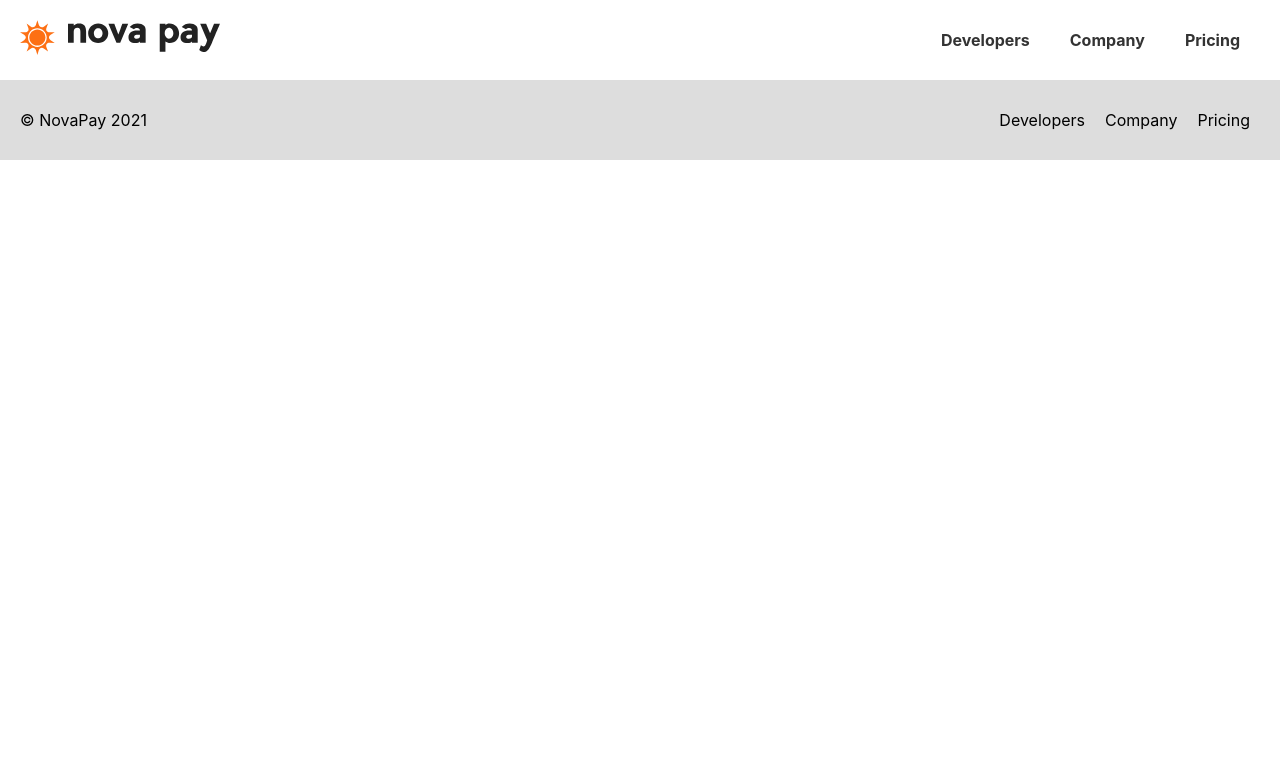
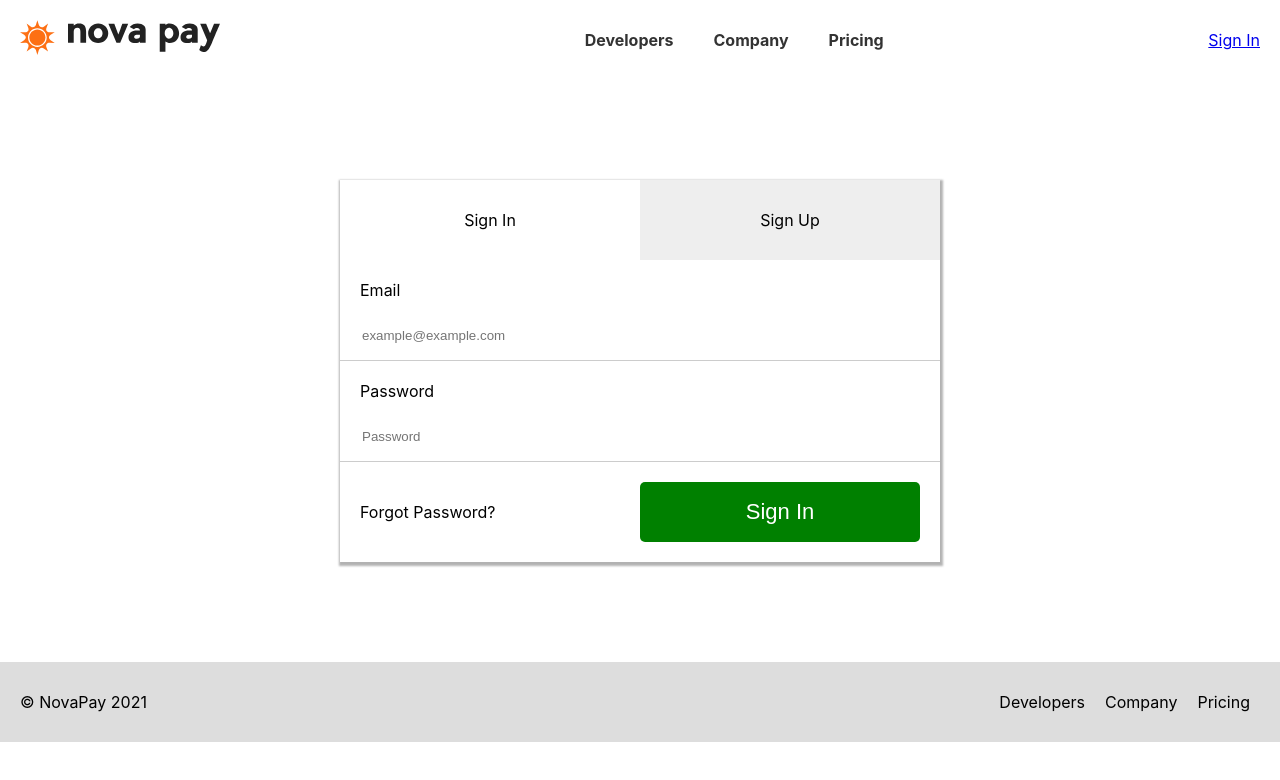
Before and after one commit to brthiess/nova-pay-front-end, a React (Create React App) app: page /sign-in in a window 1280 px wide. Shown: the top 780 px of the page. Built offline with nearby package versions, Linux system fonts and the light colour scheme.

Commit message:
Add sign up page

```diff
--- a/src/App.js
+++ b/src/App.js
@@ -1,19 +1,20 @@
 import Home from "./components/Home";
 import Header from "./components/Header";
 import Footer from "./components/Footer";
+import SignIn from "./components/SignIn";
 import { BrowserRouter, Route, Switch } from "react-router-dom";
 
 function App() {
   return (
     <div className="app">
-      <Header></Header>
       <BrowserRouter>
-          <Switch>
-            <Route exact path="/" component={Home}>
-            </Route>
-          </Switch>
-        </BrowserRouter>
-        <Footer></Footer>
+        <Header></Header>
+        <Switch>
+          <Route exact path="/" component={Home}></Route>
+          <Route exact path="/sign-in/" component={SignIn}></Route>
+        </Switch>
+      </BrowserRouter>
+      <Footer></Footer>
     </div>
   );
 }
--- a/src/components/Header.js
+++ b/src/components/Header.js
@@ -1,12 +1,14 @@
 import React from "react";
 import Logo from "./Logo";
+import { BrowserRouter, Route, Link } from "react-router-dom";
+import {withRouter} from 'react-router';
 
 export default class Header extends React.Component {
   render() {
     return (
         <div className="header-container">
           <div className="header-logo-container">
-          <Logo></Logo>
+            <Link to="/"><Logo></Logo></Link>
           </div>
           <nav>
             <ul className="navigation-list">
@@ -15,6 +17,9 @@ export default class Header extends React.Component {
               <li className="navigation-list-item">Pricing</li>
             </ul>
           </nav>
+          <div className="sign-in-nav-link">
+            <Link to="/sign-in">Sign In</Link>
+          </div>
         </div>
     );
   }
--- /dev/null
+++ b/src/components/SignIn.js
@@ -0,0 +1,96 @@
+import React from "react";
+import styles from "./styles/SignIn.module.css";
+
+export default class SignIn extends React.Component {
+  constructor(props) {
+    super(props);
+
+    this.state = {
+      signInActive: true,
+    };
+  }
+
+  setSignInActive = () => {
+    this.setState({
+      signInActive: true,
+    });
+  };
+  setSignInInactive = () => {
+    this.setState({
+      signInActive: false,
+    });
+  };
+  render() {
+    return (
+      <div className={styles.container}>
+        <div className={styles.signInContainer}>
+          <div className={styles.tabContainer}>
+            <ul className={styles.tabList}>
+              <li
+                className={
+                  styles.tabItem +
+                  " " +
+                  (this.state.signInActive ? styles.activeTab : "")
+                }
+                onClick={this.setSignInActive}
+              >
+                Sign In
+              </li>
+              <li
+                className={
+                  styles.tabItem +
+                  " " +
+                  (this.state.signInActive ? "" : styles.activeTab)
+                }
+                onClick={this.setSignInInactive}
+              >
+                Sign Up
+              </li>
+            </ul>
+          </div>
+          <div
+            className={
+              styles.inputContainerContainer +
+              " " +
+              (this.state.signInActive ? "" : "hidden")
+            }
+          >
+            {" "}
+            {/* Sign in container */}
+            <div className={styles.inputContainer}>
+              <label className={styles.label}>Email</label>
+              <input
+                type="email"
+                placeholder="example@example.com"
+                className={styles.input}
+              ></input>
+            </div>
+            <div className={styles.inputContainer}>
+              <label className={styles.label}>Password</label>
+              <input
+                type="password"
+                placeholder="Password"
+                className={styles.input}
+              ></input>
+            </div>
+            <div className={styles.bottom}>
+              <div className={styles.forgotPassword}>Forgot Password?</div>
+              <div className={styles.buttonContainer}>
+                <button className={styles.button}>Sign In</button>
+              </div>
+            </div>
+          </div>
+          <div
+            className={
+              styles.inputContainerContainer +
+              " " +
+              (this.state.signInActive ? "hidden" : "")
+            }
+          >
+            Sign Up
+          </div>
+        </div>
+      </div>
+    );
+  }
+}
--- /dev/null
+++ b/src/components/styles/SignIn.module.css
@@ -0,0 +1,74 @@
+.container {
+    padding: 100px 0;
+    display: flex;
+    justify-content: center;
+}
+.signInContainer {
+    width: 600px;
+    max-width: 100%;
+    box-shadow: 1px 2px 2px 2px rgba(0,0,0,.3);
+}
+.tabContainer {
+    background: #eee;
+}
+.tabList {
+    list-style-type: none;
+    display: flex;
+    margin: 0;
+    padding: 0;
+    height: 80px;
+}
+.tabItem {
+    width: 100%;
+    text-align: center;
+    height: 100%;
+    display: flex;
+    align-items: center;
+    justify-content: center;
+    cursor: pointer;
+}
+.activeTab {
+    background: white;
+}
+.inputContainer {
+    border-bottom: 1px solid #ccc;
+    height: 80px;
+    display: flex;
+    align-items: flex-start;
+    justify-content: space-between;
+    flex-flow: column;
+    padding: 0 20px;
+    margin-bottom: 20px;
+}
+.inputContainerContainer {
+    padding: 20px 0;
+}
+.input {
+    border: none;
+    height: 60%;
+}
+.input:focus-visible {
+    outline: none;
+}
+.bottom {
+    display: flex;
+    align-items: center;
+    padding: 0px 20px;
+}
+.forgotPassword {
+    width: 50%;
+}
+.buttonContainer {
+    width: 50%;
+}
+.button {
+    background: green;
+    box-shadow: none;
+    border:none;
+    border-radius: 5px;
+    width: 100%;
+    color: white;
+    height: 60px;
+    font-size: 22px;
+    cursor: pointer;
+}
--- a/src/index.css
+++ b/src/index.css
@@ -10,6 +10,9 @@ body {
 code {
   font-family: source-code-pro, Menlo, Monaco, Consolas, "Courier New",
     monospace;
+}
+.hidden {
+  display: none !important;
 }
 
 .header-container {
```
Also changed, not shown: src/App.css (deleted, +0 -38 lines). Lines whose indentation alone changed are shown as unchanged.
